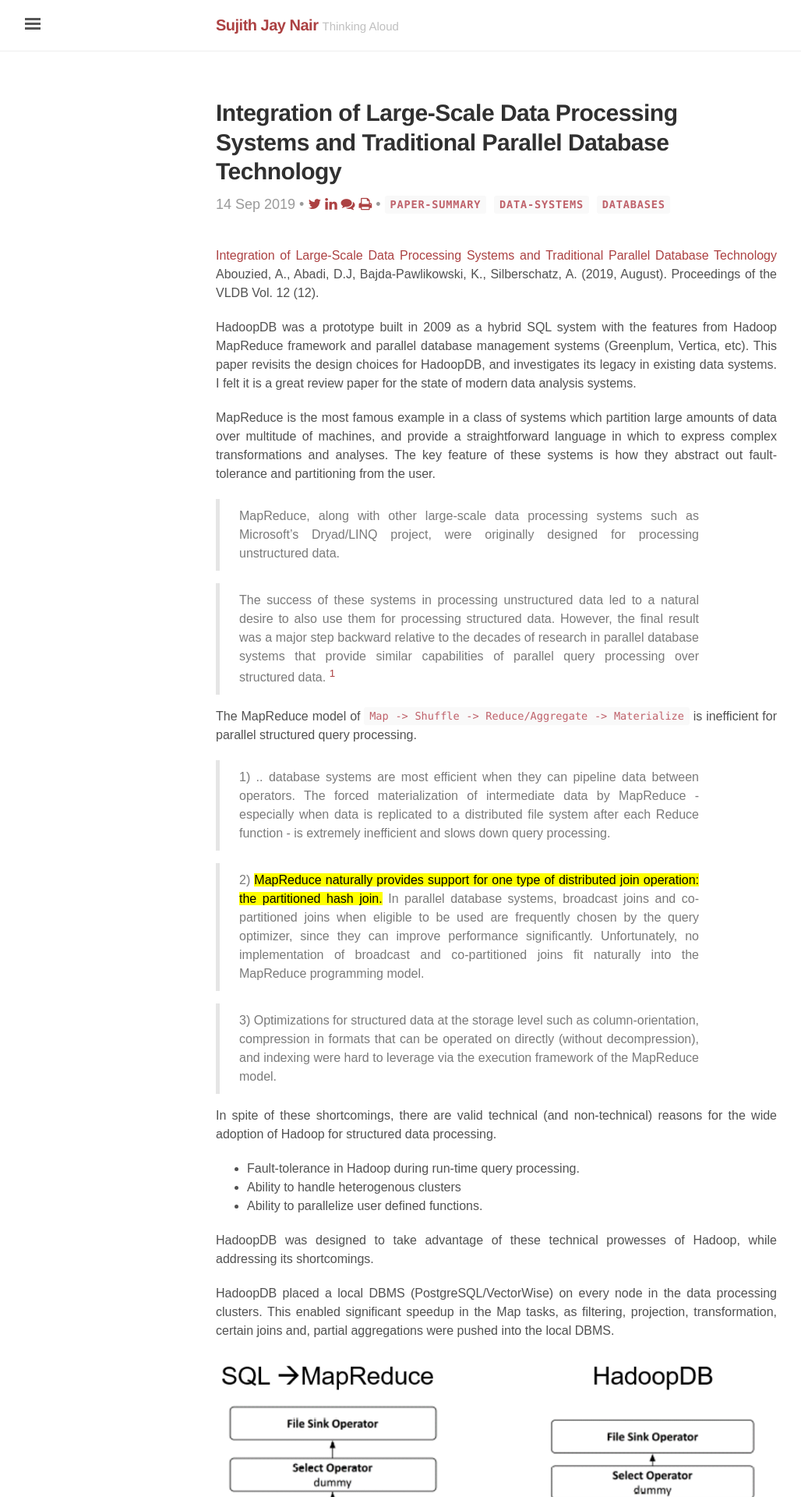
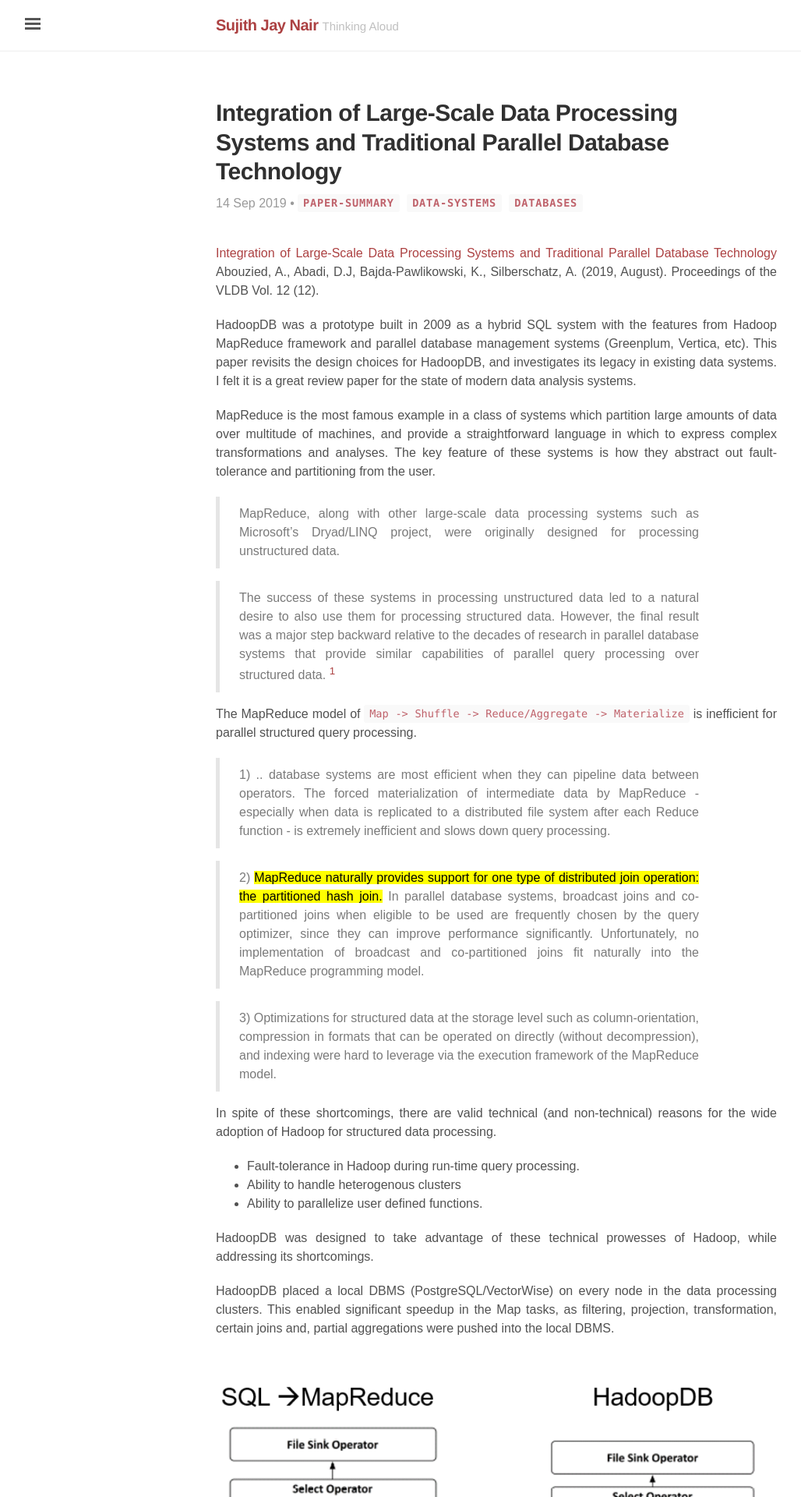
Before and after one commit to sujithjay/sujithjay.github.io, a Jekyll site: the page built from _posts/2019-09-14-Integration-of-Large-Scale-Data-Processing-Systems-and-Traditional-Parallel-Database-Technology.md, in a window 1280 px wide. Shown: the top 1920 px of the page at 78% size, without its empty margins (3-1031 px from the left). Built offline with Jekyll 4.4.1, drawn with Linux system fonts in a browser that asks for light colours; nearby versions of some CDN libraries; some web fonts are replaced; comment, search, counter and statistics services are not loaded.

Commit message:
Changes to Layout: Updated On

```diff
--- a/_includes/image-caption.html
+++ b/_includes/image-caption.html
@@ -1,4 +1,4 @@
-<img class="img-responsive" src="{{include.file}}" alt="{{ include.description }}">
-<div style="text-align: center;font-family: sans-serif; font-size: 0.9em">
+<img class="img-responsive" style= "padding-top: 30px" src="{{include.file}}" alt="{{ include.description }}">
+<div style="text-align: center;font-family: sans-serif; font-size: 0.9em; padding-bottom: 30px">
     <span class="img-responsive" align="center">{{ include.description }}</span>
 </div>
--- a/_layouts/post.html
+++ b/_layouts/post.html
@@ -4,7 +4,7 @@
 
 <div class="post">
   <h1 class="post-title" style="font-weight: 600; margin-bottom: 20px">{{ page.title }}</h1>
-  <span class="post-date" style="margin-bottom: 40px;font-weight: 500;">{{ page.date | date_to_string }} • {% include crosspost.html %} • {% include includetags.html %}</span>
+  <span class="post-date" style="margin-bottom: 40px;font-weight: 500;"> {{ page.date | date_to_string }} {% if page.updatedon %}- <span class="meta-updated" style="font-size: 0.6rem;font-weight: 600;letter-spacing: 0.05em;">UPDATED ON</span> {{ page.updatedon | date_to_string }}{% endif %} • {% include includetags.html %}</span>
     {{ content }}
   {% include crosspost.html %}
 </div>
--- a/public/css/poole.css
+++ b/public/css/poole.css
@@ -356,7 +356,7 @@
   margin-top: -.5rem;
   margin-bottom: 1rem;
   color: #9a9a9a;
-  font-size: 0.9rem;
+  font-size: 0.8rem;
 }
 
 /* Related posts */
```
